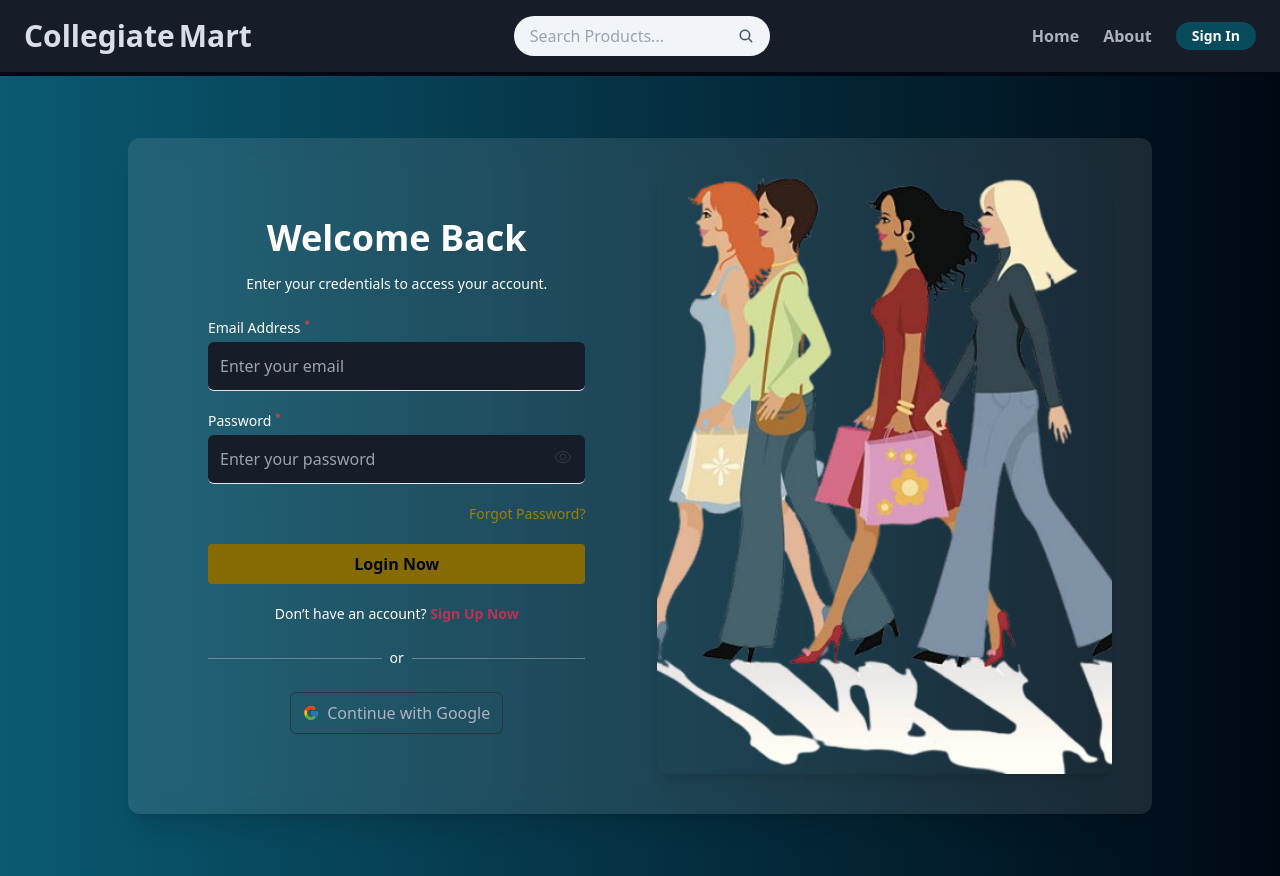
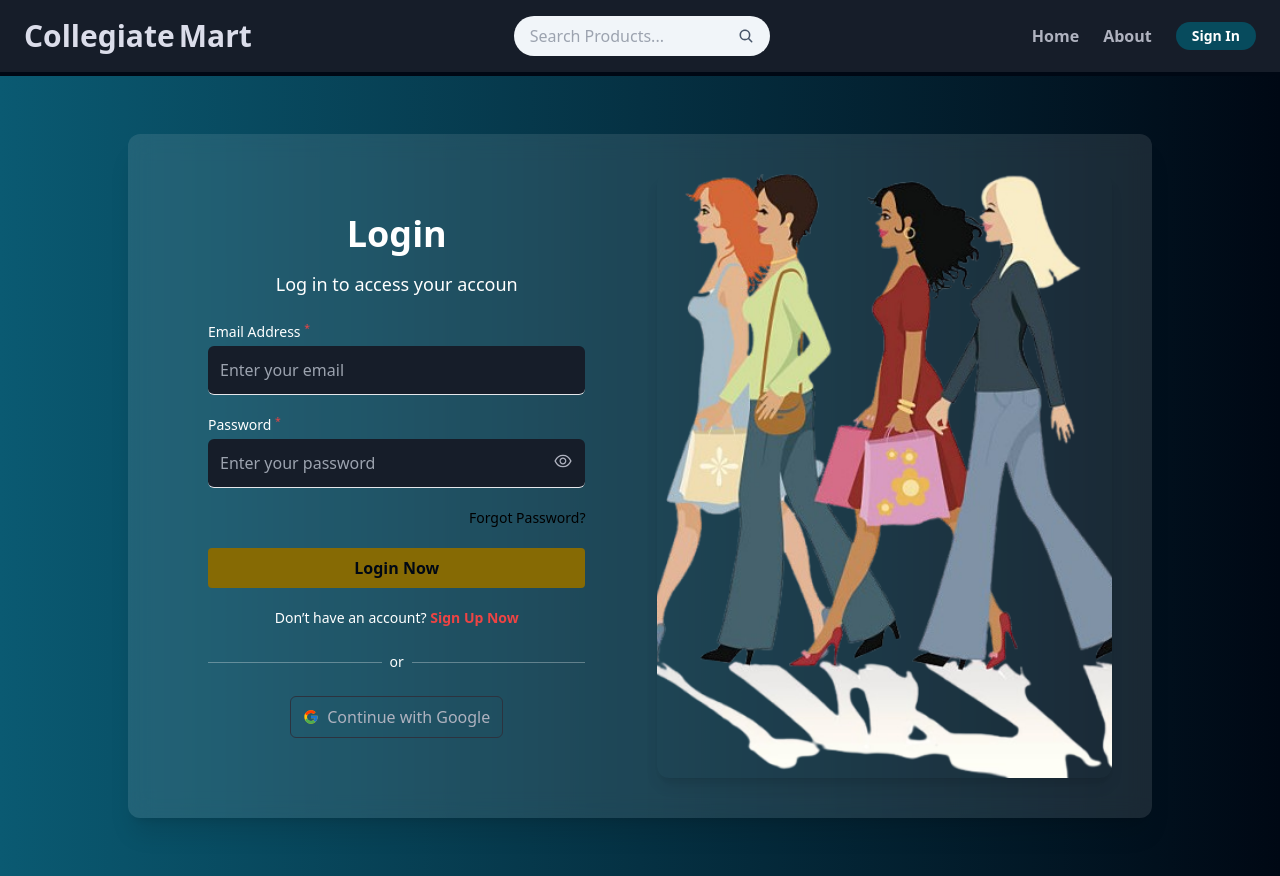
Before and after one commit to pawan-jagdamb/innovative, a React (Vite) app in the folder client/: page /sign-in in a window 1280 px wide. Built offline with nearby package versions, Linux system fonts and the light colour scheme; no server answers.

Commit message:
changes in css

```diff
--- a/client/src/pages/CreateListing.jsx
+++ b/client/src/pages/CreateListing.jsx
@@ -224,7 +224,7 @@ export default function CreateListing() {
             id="name"
             value={formData.name}
             onChange={handleFormChange}
-            className="border p-4 rounded-lg focus:outline-none focus:ring-2 focus:ring-blue-600"
+            className="border p-4 rounded-lg bg-white border-black border-solid focus:outline-none focus:ring-2 focus:ring-blue-600"
             required
           />
           <textarea
@@ -232,7 +232,7 @@ export default function CreateListing() {
             id="description"
             value={formData.description}
             onChange={handleFormChange}
-            className="border p-4 rounded-lg focus:outline-none focus:ring-2 focus:ring-blue-600"
+            className="border p-4 rounded-lg bg-white text-black border-black border-solid focus:outline-none focus:ring-2 focus:ring-blue-600"
             required
           />
           <input
@@ -241,7 +241,7 @@ export default function CreateListing() {
             id="address"
             value={formData.address}
             onChange={handleFormChange}
-            className="border p-4 rounded-lg focus:outline-none focus:ring-2 focus:ring-blue-600"
+            className="border p-4 rounded-lg bg-white text-black border-black border-solid focus:outline-none focus:ring-2 focus:ring-blue-600"
             required
           />
 
@@ -293,7 +293,7 @@ export default function CreateListing() {
           </div> */}
           <div className="flex gap-6 flex-wrap text-white">
 
-            <div className="flex gap-2 text-black">
+            <div className="flex gap-2  text-black">
               <input
                 type="checkbox"
                 id="offer"
@@ -312,7 +312,7 @@ export default function CreateListing() {
                 min="0"
                 onChange={handleFormChange}
                 checked={formData.regularPrice}
-                className="p-3 border border-gray-300 rounded-lg text-black"
+                className="p-3 border border-gray-300 border-black border-solid bg-white rounded-lg text-black"
               />
               <div className="flex flex-col items-center">
                 <p>Regular price </p>
@@ -345,7 +345,7 @@ export default function CreateListing() {
         </div>
 
         {/* Right Side (Image Upload) */}
-        <div className="flex flex-col gap-6 flex-1 bg-gray-50 p-6 rounded-lg">
+        <div className="flex flex-col gap-6 flex-1 bg-gray-50 border-black border-solid p-6 rounded-lg">
           <div>
             <label htmlFor="image" className="font-semibold text-gray-700">
               Upload Images
--- a/client/src/pages/Profile.jsx
+++ b/client/src/pages/Profile.jsx
@@ -223,8 +223,8 @@ export default function Profile() {
   };
 
   return (
-    <div className="max-w-[700px] min-h-screen mx-auto px-4 py-4 bg-blue-25 rounded-md shadow-sm mt-10 text-md">
-      <h1 className="text-xl font-semibold text-center text-gray-800 mb-3">Profile</h1>
+    <div className="max-w-[600px] min-h-screen mx-auto px-4 py-4 bg-blue-500 rounded-md shadow-sm mt-10 text-md">
+      <h1 className="text-xl font-semibold text-center text-gray-100 mb-3">Profile</h1>
 
       <form onSubmit={handleSubmit} className="space-y-3 text-black">
         <div className="flex justify-center">
@@ -281,7 +281,7 @@ export default function Profile() {
 
         <button
           type="submit"
-          className="w-full bg-blue-600 hover:bg-blue-700 text-white py-1.5 rounded-sm text-sm font-medium"
+          className="w-full bg-yellow-300 hover:bg-blue-700 text-white py-1.5 rounded-sm text-sm font-medium"
         >
           Update Profile
         </button>
--- a/client/src/pages/Signin.jsx
+++ b/client/src/pages/Signin.jsx
@@ -32,10 +32,10 @@ export default function Signin() {
         {/* Left Section */}
         <div className="w-full lg:w-1/2 p-6 md:p-10">
           <h2 className="text-4xl font-bold text-center text-white mb-4">
-            Welcome Back
+            Login
           </h2>
-          <p className="text-center text-sm text-white mb-6">
-            Enter your credentials to access your account.
+          <p className="text-center text-lg text-white mb-6">
+          Log in to access your accoun
           </p>
 
           <form onSubmit={handleSubmit} className="flex flex-col gap-5">
@@ -68,7 +68,7 @@ export default function Signin() {
                 className="border-b bg-richblack-800 rounded-md text-richblack-5 w-full p-3 placeholder:text-richblack-300 focus:ring-2 focus:ring-yellow-500"
               />
               <span
-                className="absolute right-3 top-9 text-richblack-700 cursor-pointer"
+                className="absolute right-3 top-9 text-richblack-100 cursor-pointer"
                 onClick={() => setShowPassword((prev) => !prev)}
               >
                 {showPassword ? (
@@ -81,7 +81,7 @@ export default function Signin() {
 
             {/* Forgot Password */}
             <div className="text-right text-sm">
-              <Link to="/forgot-password" className="text-yellow-400 hover:underline">
+              <Link to="/forgot-password" className="text-white-100 hover:underline">
                 Forgot Password?
               </Link>
             </div>
@@ -101,7 +101,7 @@ export default function Signin() {
             Don’t have an account?{" "}
             <Link
               to="/sign-up"
-              className="text-pink-400 font-semibold hover:underline"
+              className="text-red-500 font-semibold hover:underline"
             >
               Sign Up Now
             </Link>
```
Also changed, not shown: 1 other file (tests, documents, lock files or other folders).
